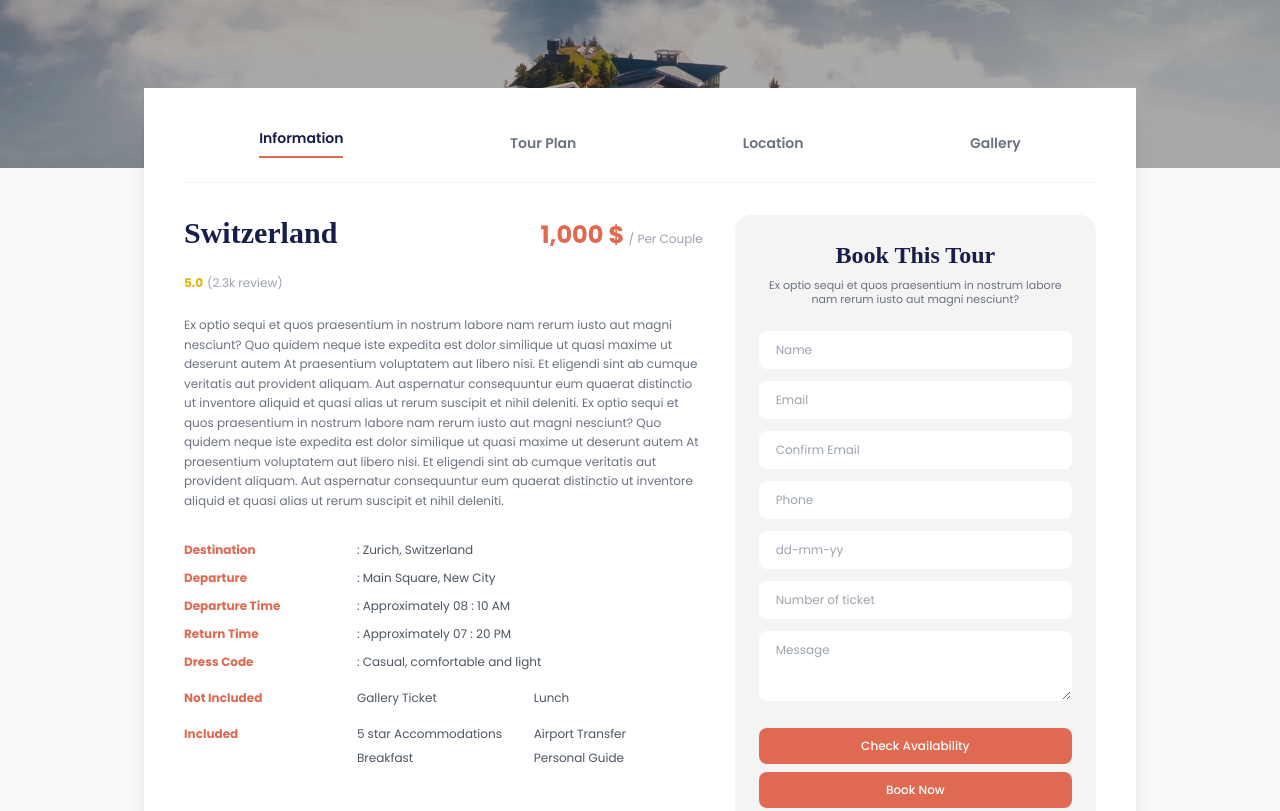
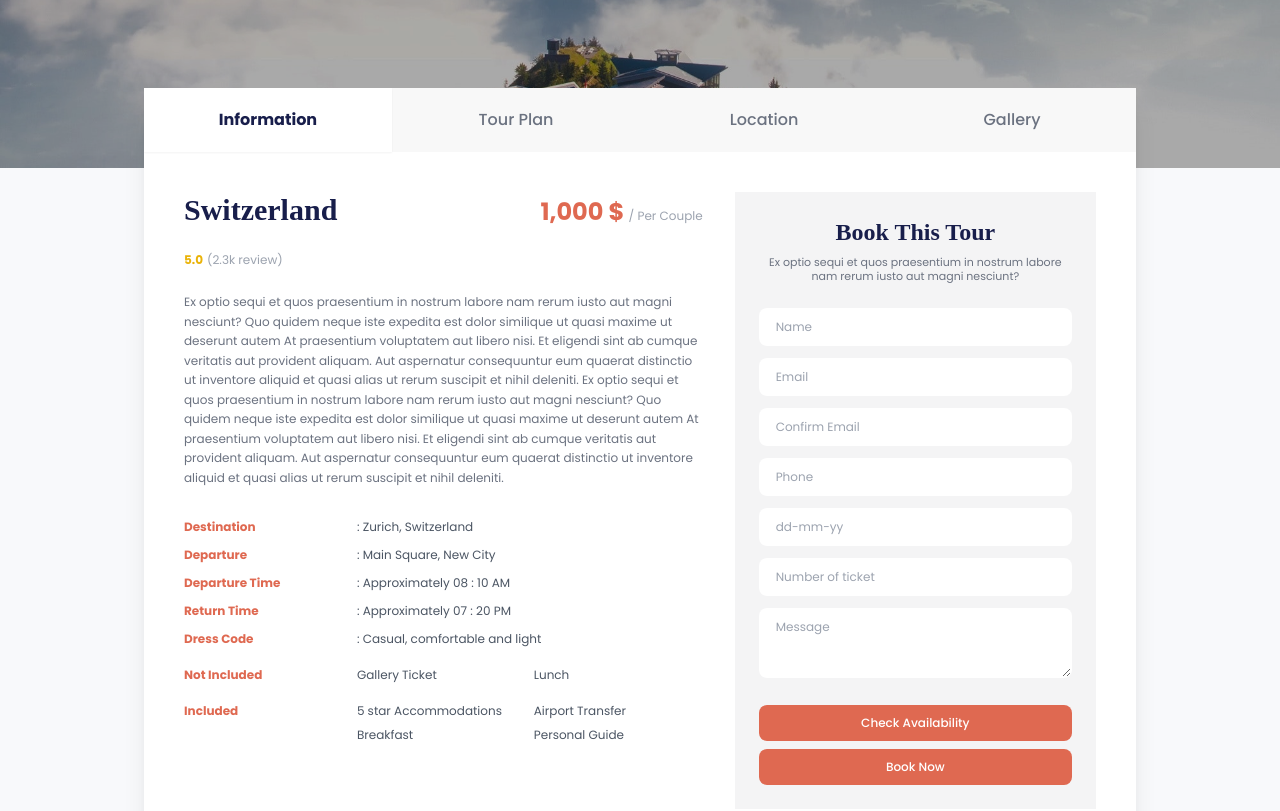
Before and after one commit to NguyenSu-2007/duAn_tkweb_nhom10, a website: page Package Detail Pages/tour information.html in a window 1280 px wide. Shown: the part 332-1143 px from the top of the page. Drawn offline with nearby package versions, Linux system fonts and the light colour scheme; a web font is replaced by a local one.

Commit message:
Sửa tour infomatin và thêm file tour plan

```diff
--- a/Package Detail Pages/tour information.html
+++ b/Package Detail Pages/tour information.html
@@ -60,26 +60,28 @@
 
   <!-- 2. MAIN CONTENT AREA -->
   <main class="max-w-5xl mx-auto px-4 -mt-20 relative z-20 pb-20">
-    <div class="bg-white shadow-xl overflow-hidden p-6 md:p-10">
-
-      <!-- TABS (Chỉ để chữ, sẵn sàng chèn img icon) -->
-      <div class="flex flex-wrap items-center justify-around border-b border-gray-100 pb-6 mb-8 text-sm font-semibold text-gray-500 gap-4">
-        <button class="text-[#181E4B] border-b-2 border-[#DF6951] pb-2 flex items-center gap-2">
-          Information
-        </button>
-        <button class="hover:text-[#181E4B] flex items-center gap-2">
-          Tour Plan
-        </button>
-        <button class="hover:text-[#181E4B] flex items-center gap-2">
-          Location
-        </button>
-        <button class="hover:text-[#181E4B] flex items-center gap-2">
-          Gallery
-        </button>
-      </div>
+    <div class="bg-white shadow-xl overflow-hidden">
+ <!-- TABS SECTION -->
+<div class="grid grid-cols-2 md:grid-cols-4 bg-[#F8F8F8]">
+  <!-- Tab Active: Information (Nền trắng, chữ đậm) -->
+  <button class="bg-white py-5 px-6 font-bold text-[#181E4B] flex items-center justify-center gap-2 shadow-sm">
+    <!-- Sau này chèn icon <i> vào đây -->
+    <span>Information</span>
+  </button>
+  <!-- các Tab chưa active (Nền xám nhạt, chữ mờ) -->
+  <button class="py-5 px-6 font-medium text-gray-500 hover:text-[#181E4B] hover:bg-gray-200/50 transition flex items-center justify-center gap-2">
+    <span>Tour Plan</span>
+  </button>
+  <button class="py-5 px-6 font-medium text-gray-500 hover:text-[#181E4B] hover:bg-gray-200/50 transition flex items-center justify-center gap-2">
+    <span>Location</span>
+  </button>
+  <button class="py-5 px-6 font-medium text-gray-500 hover:text-[#181E4B] hover:bg-gray-200/50 transition flex items-center justify-center gap-2">
+    <span>Gallery</span>
+  </button>
+</div>
 
       <!-- GRID LAYOUT -->
-      <div class="grid grid-cols-1 lg:grid-cols-12 gap-8">
+      <div class="grid grid-cols-1 lg:grid-cols-12 gap-8 p-6 md:p-10"">
 
         <!-- CỘT TRÁI: THÔNG TIN TOUR -->
         <div class="lg:col-span-7 space-y-6">
@@ -152,7 +154,7 @@
         </div>
 
         <!-- CỘT PHẢI: FORM "BOOK THIS TOUR" -->
-        <div class="lg:col-span-5 bg-[#F4F4F5] p-6 rounded-2xl">
+        <div class="lg:col-span-5 bg-[#F4F4F5] p-6">
           <h3 class="font-volkhov font-bold text-2xl text-center mb-2">Book This Tour</h3>
           <p class="text-[11px] text-gray-500 text-center mb-6 leading-tight">
             Ex optio sequi et quos praesentium in nostrum labore nam rerum iusto aut magni nesciunt?
@@ -181,7 +183,7 @@
       </div>
 
       <!-- 3. SECTION "FROM OUR GALLERY" -->
-      <div class="mt-16 pt-10 border-t border-gray-100">
+      <div class="mt-16 pt-10 border-t border-gray-100 p-6 md:p-10">
         <h2 class="font-volkhov font-bold text-3xl mb-2">From our gallery</h2>
         <p class="text-xs text-gray-500 max-w-lg mb-8 leading-relaxed">
         Ex optio sequi et quos praesentium in nostrum labore nam rerum iusto aut magni nesciunt? Quo quidem neque iste expedita est dolor similique ut quasi maxime ut deserunt autem At praesentium voluptatem aut libero nisi.
```
Also changed, not shown: Package Detail Pages/tour plan.html (added), dist/output.css.
